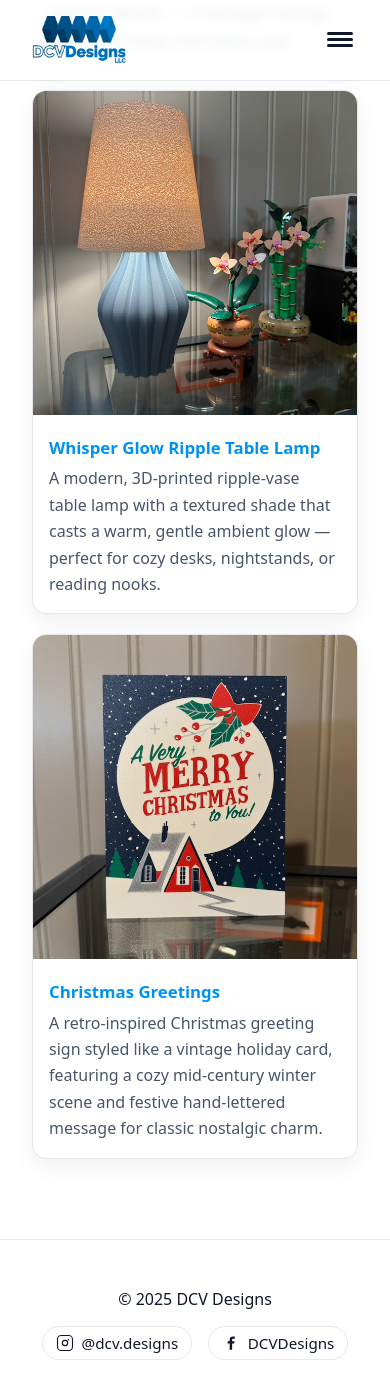
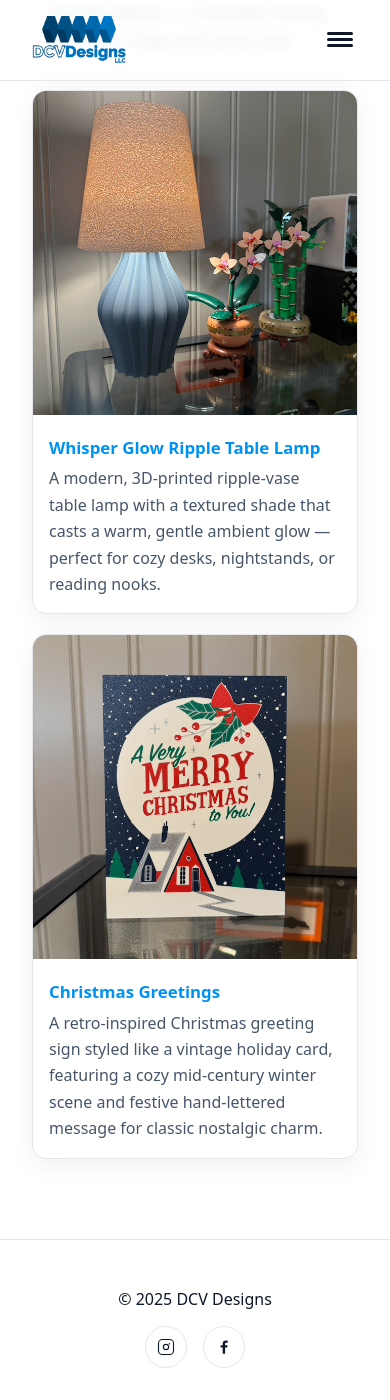
Before and after one commit to dcvdesigns/dcvdesigns.github.io, a Jekyll site: the page built from index.md, in a window 390 px wide and 1400 px high, scrolled down 2658 px. Built offline with Jekyll 4.4.1, drawn with Linux system fonts in a browser that asks for light colours.

Commit message:
update footer for mobile

```diff
--- a/assets/css/main.css
+++ b/assets/css/main.css
@@ -427,3 +427,18 @@ body.home .hero {
 .social.with-labels span {
   font-size: .95rem;
 }
+
+/* Hide labels on smaller screens — icons only */
+@media (max-width: 600px) {
+  .site-footer .social.with-labels span {
+    display: none;
+  }
+
+  .site-footer .social.with-labels a {
+    padding: .5rem;          /* tighten pill */
+    border-radius: 50%;      /* becomes circular icon-style button */
+    width: 42px;
+    height: 42px;
+    justify-content: center; /* icon perfectly centered */
+  }
+}
```
